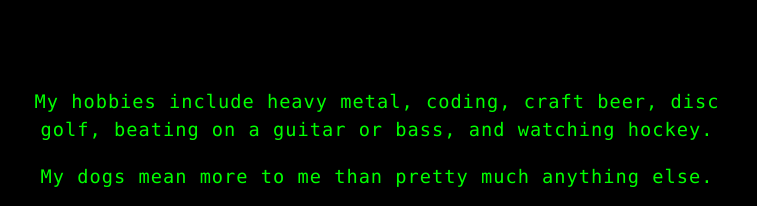
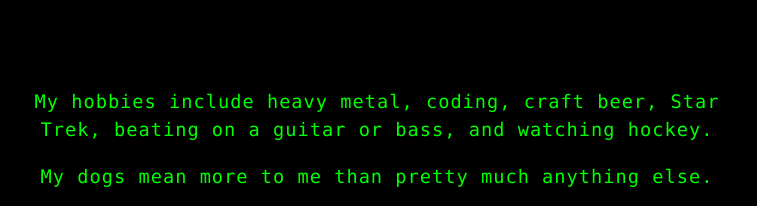
Before and after one commit to samschirmer/samschirmer.com, a plain HTML site: page about.html in a window 1280 px wide. Shown: the part 152-358 px from the top of the page, 263-1020 px from the left. Drawn offline with Linux system fonts and the light colour scheme.

Commit message:
worf made me do it

```diff
--- a/about.html
+++ b/about.html
@@ -12,7 +12,7 @@
 	<body>
 		<div id="about">
 
-			<p>My hobbies include heavy metal, coding, craft beer, disc golf, beating on a guitar or bass, and watching hockey.</p>
+			<p>My hobbies include heavy metal, coding, craft beer, Star Trek, beating on a guitar or bass, and watching hockey.</p>
 			<p>My dogs mean more to me than pretty much anything else.</p>
 			<p>Born in St. Louis, and I still live here with my wife and two dogs.</p>
 
```
